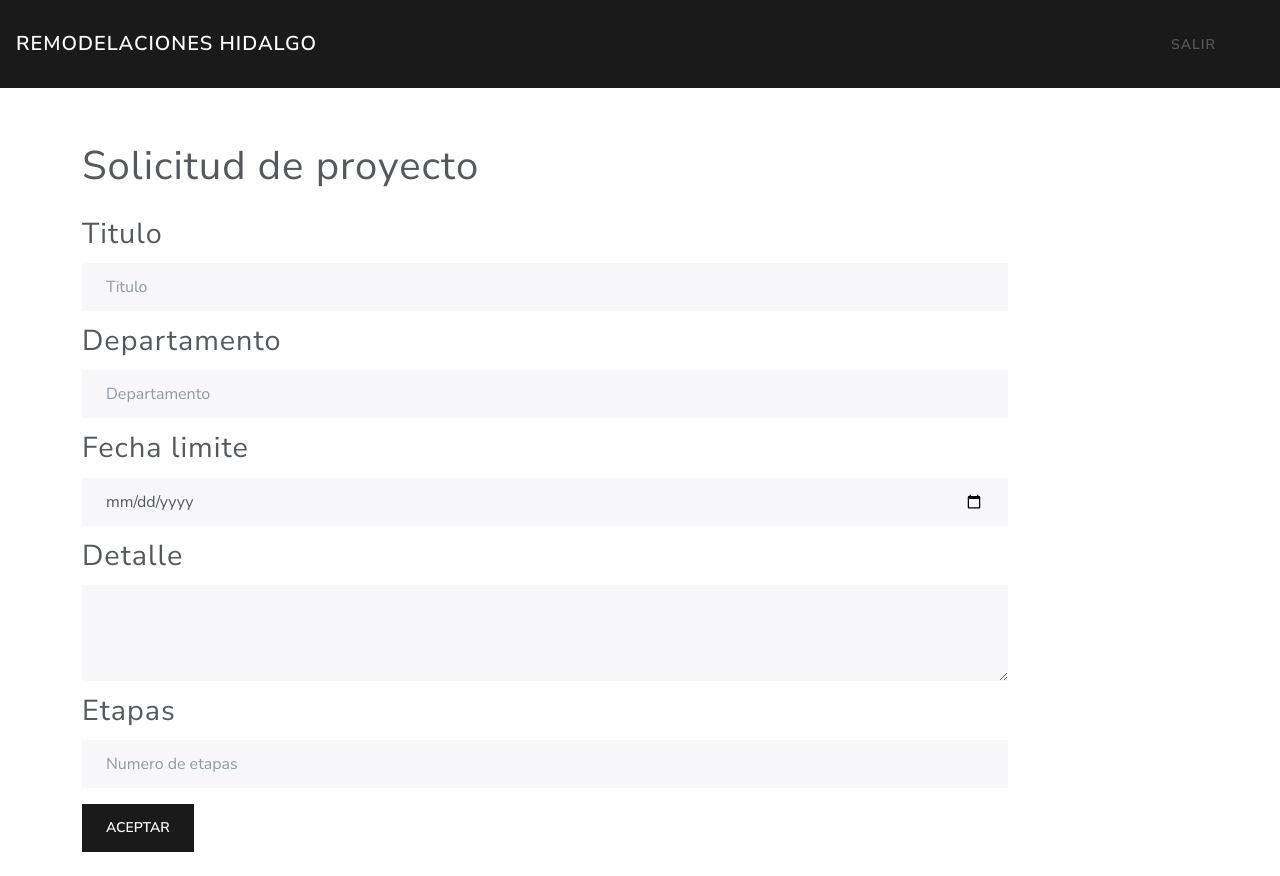
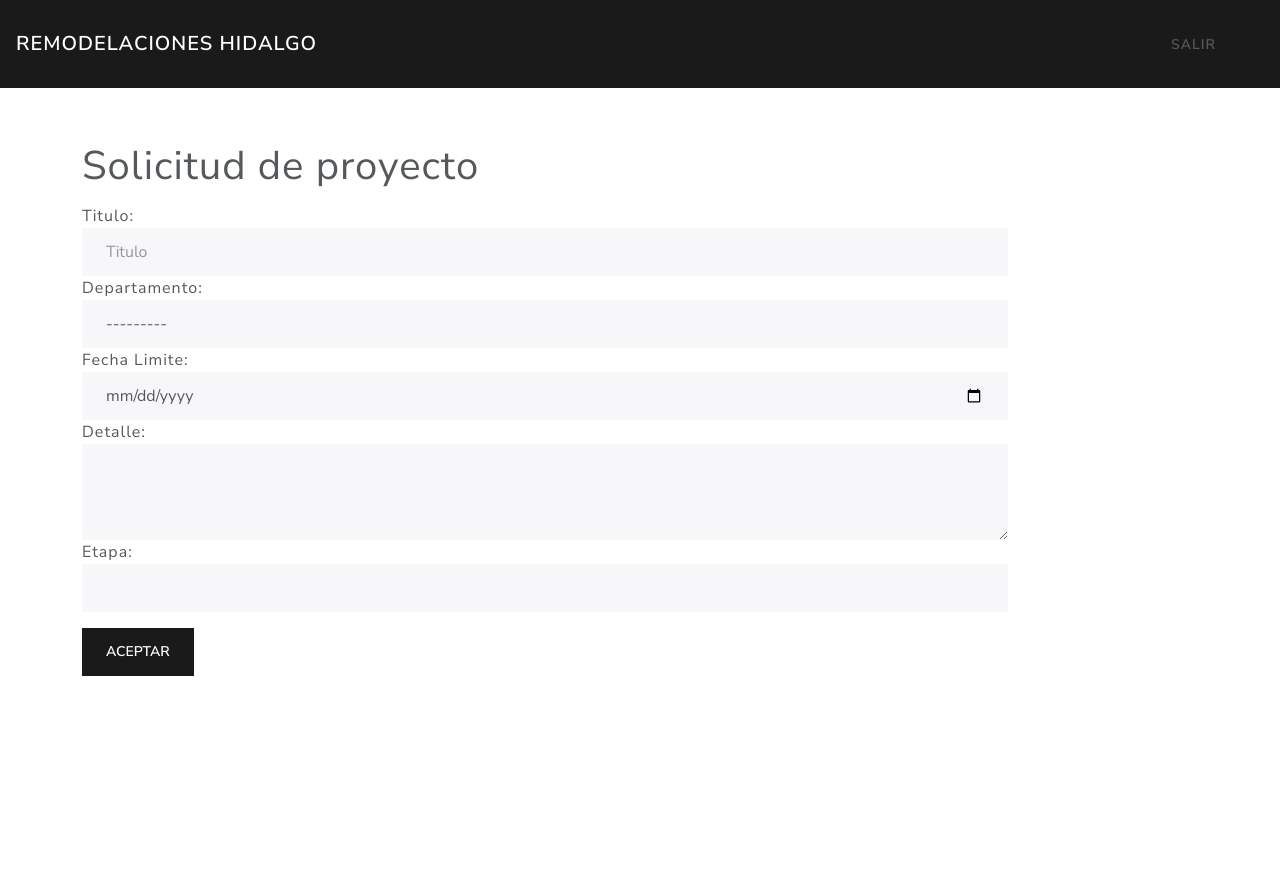
Before and after one commit to Byron0205/GestorDePlanificacionInstitucional, a Django app: page /Solicitud in a window 1280 px wide. After the commit the page ends 676 px from the top, so only its background shows below. Run offline with Django 4.2, Linux system fonts and the light colour scheme; a user stored in the database is signed in; data comes from the database, SQL or seed files in the repository; both versions use the stored data as it was after the commit; some libraries are stand-ins or nearby versions.

Commit message:
Implementacion del formulario para solicitud de proyectos

```diff
--- /dev/null
+++ b/Solicitud/forms.py
@@ -0,0 +1,28 @@
+from django import forms
+from .models import Departamento
+
+class AgregarSolicitud(forms.Form):
+    titulo = forms.CharField(required=True, min_length=4, max_length=30,widget=forms.TextInput(attrs={
+        'class': 'form-control',
+        'id': 'titulo',
+        'placeholder': 'Titulo'
+    }))
+    departamento = forms.ModelChoiceField(queryset=Departamento.objects.all(),required=True, widget=forms.Select(attrs={
+        'class': 'form-control',
+        'id': 'dpto',
+        'placeholder': 'Departamento'
+    }))
+    fechaLimite = forms.DateField(required=True,label='Fecha Limite', widget=forms.DateInput(format='%d/%m/%Y',attrs={
+        'type': 'date',
+        'class': 'form-control',
+        "id": 'fecha-limite'
+        }))
+    detalle = forms.CharField(label='Detalle',widget=forms.Textarea(attrs={
+        'rows': '3',
+        'class': 'form-control',
+        'id': 'descripcion'
+        }))
+    etapa = forms.IntegerField(required=True, widget=forms.NumberInput(attrs={
+        'class': 'form-control',
+        'id': 'etapa'
+    }))
--- a/Solicitud/models.py
+++ b/Solicitud/models.py
@@ -23,6 +23,7 @@
     fecha_Fin = models.DateField(null=False)
     usuario = models.ForeignKey(User, on_delete=models.CASCADE)
     departamento = models.ForeignKey(Departamento, on_delete=models.CASCADE)
+    etapa = models.IntegerField()
 
     def __str__(self):
         return self.titulo
--- a/Solicitud/urls.py
+++ b/Solicitud/urls.py
@@ -1,9 +1,15 @@
 from django.urls import path
 from . import views
+from django.conf.urls import handler403
+from .views import error_403
+
+handler403 = error_403
+
 
 urlpatterns = [
     path("", views.Home, name="Home"),
     path('Solicitud', views.FormSolicitud, name='solicitud'),
     path('login/', views.login_view, name='login'),
-    path('salir', views.salir, name='salir')
+    path('salir', views.salir, name='salir'),
+    path('error_403', error_403, name='error_403')
 ]
--- a/Solicitud/views.py
+++ b/Solicitud/views.py
@@ -1,17 +1,44 @@
 from django.shortcuts import render
-
-
+from django.core.exceptions import PermissionDenied
 from django.contrib.auth import authenticate, login
 from django.contrib.auth import logout
 from django.shortcuts import render, redirect
 from django.contrib import messages
 from django.contrib.auth.decorators import permission_required, login_required
+
+from .forms import AgregarSolicitud
+from .models import Solicitud
 import pdb
 
-#@permission_required('Solicitud.add_Solicitud')
+def error_403(request, exception):
+    return render(request, '403.html', {'message': 'No tienes permisos para acceder a esta página.'})
+
+@permission_required('Solicitud.add_solicitud', login_url='login/', raise_exception=True)
 @login_required
 def FormSolicitud(request):
-    return render(request, 'solicitud.html')
+    if not request.user.has_perm('Solicitud.add_solicitud'):
+        raise PermissionDenied('No tiene permiso para realizar la accion')
+    form = AgregarSolicitud(request.POST or None)
+
+    if request.method == 'POST' and form.is_valid():
+        miSolicitud = Solicitud(
+        titulo = form.cleaned_data.get('titulo'),
+        detalle = form.cleaned_data.get('detalle'),
+        fecha_Fin = form.cleaned_data.get('fechaLimite'),
+        usuario = request.user,
+        departamento = form.cleaned_data['departamento'],
+        etapa = form.cleaned_data.get('etapa'))
+        print(form.cleaned_data.get('departamento'))
+        print(form.cleaned_data.get('fechaLimite'))
+
+        miSolicitud.save()
+        return redirect('Home')
+    return render(request, 'Solicitud.html', {'form': form})
+
+
+
+def envioSolicitud(request):
+    pass
 
 def login_view(request):
     username = request.POST.get('username')
@@ -24,7 +51,7 @@
         usuario = authenticate(username=username, password=password)
         if usuario:
             login(request,usuario)
-            return redirect('solicitud')
+            return redirect('Home')
         else:
             messages.error(request, 'Nombre de usuario o contraseña incorrectos')
     return render(request, 'login.html')
--- /dev/null
+++ b/templates/403.html
@@ -0,0 +1,6 @@
+{% extends "base.html" %}
+
+{% block content %}
+    <h1>Error 403</h1>
+    <p>{{ message }}</p>
+{% endblock content %}
--- a/templates/solicitud.html
+++ b/templates/solicitud.html
@@ -2,34 +2,36 @@
 
 {% block content %}
 <div class="container mt-5">
-    <form>
+    <form method="post">
+        {% csrf_token %}
         <fieldset>
+            <input type="hidden" name="user" value="{{ request.user.id}}">
             <legend>Solicitud de proyecto</legend>
             <div class="form-group row">
-                <label class="form-label mt-2" >Titulo</label>
+                {{form.titulo.label_tag}}
                 <div class="col-sm-10">
-                    <input type="text" class="form-control" placeholder="Titulo">
+                    {{form.titulo}}
                 </div>
 
-                <label class="form-label mt-2" >Departamento</label>
+                {{form.departamento.label_tag}}
                 <div class="col-sm-10">
-                    <input type="text" class="form-control" placeholder="Departamento">
+                    {{form.departamento}}
                 </div>
 
-                <label class="form-label mt-2" >Fecha limite</label>
+                {{form.fechaLimite.label_tag}}
                 <div class="col-sm-10">
-                    <input type="date" class="form-control" placeholder="">
+                    {{form.fechaLimite}}
                 </div>
 
-                <label class="form-label mt-2">Detalle</label>
+                {{form.detalle.label_tag}}
                 <div class="col-sm-10">
-                    <textarea class="form-control" id="exampleTextarea" rows="3"></textarea>
+                    {{form.detalle}}
                 </div>
 
 
-                <label class="form-label mt-2" >Etapas</label>
+                {{form.etapa.label_tag}}
                 <div class="col-sm-10">
-                    <input type="text" placeholder="Numero de etapas" class="form-control">
+                    {{form.etapa}}
                 </div>
 
             </div>
```
Also changed, not shown: db.sqlite3.
